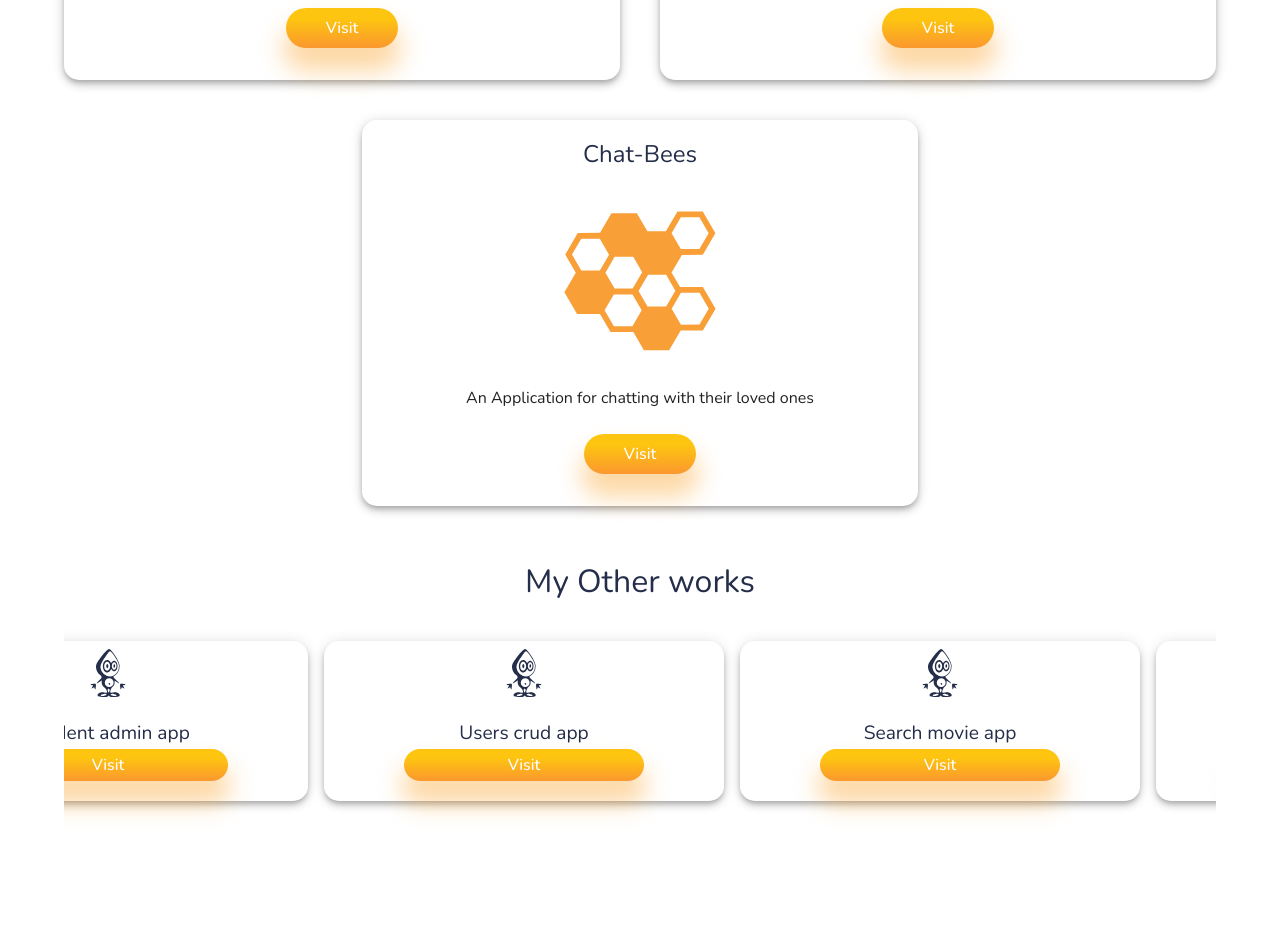
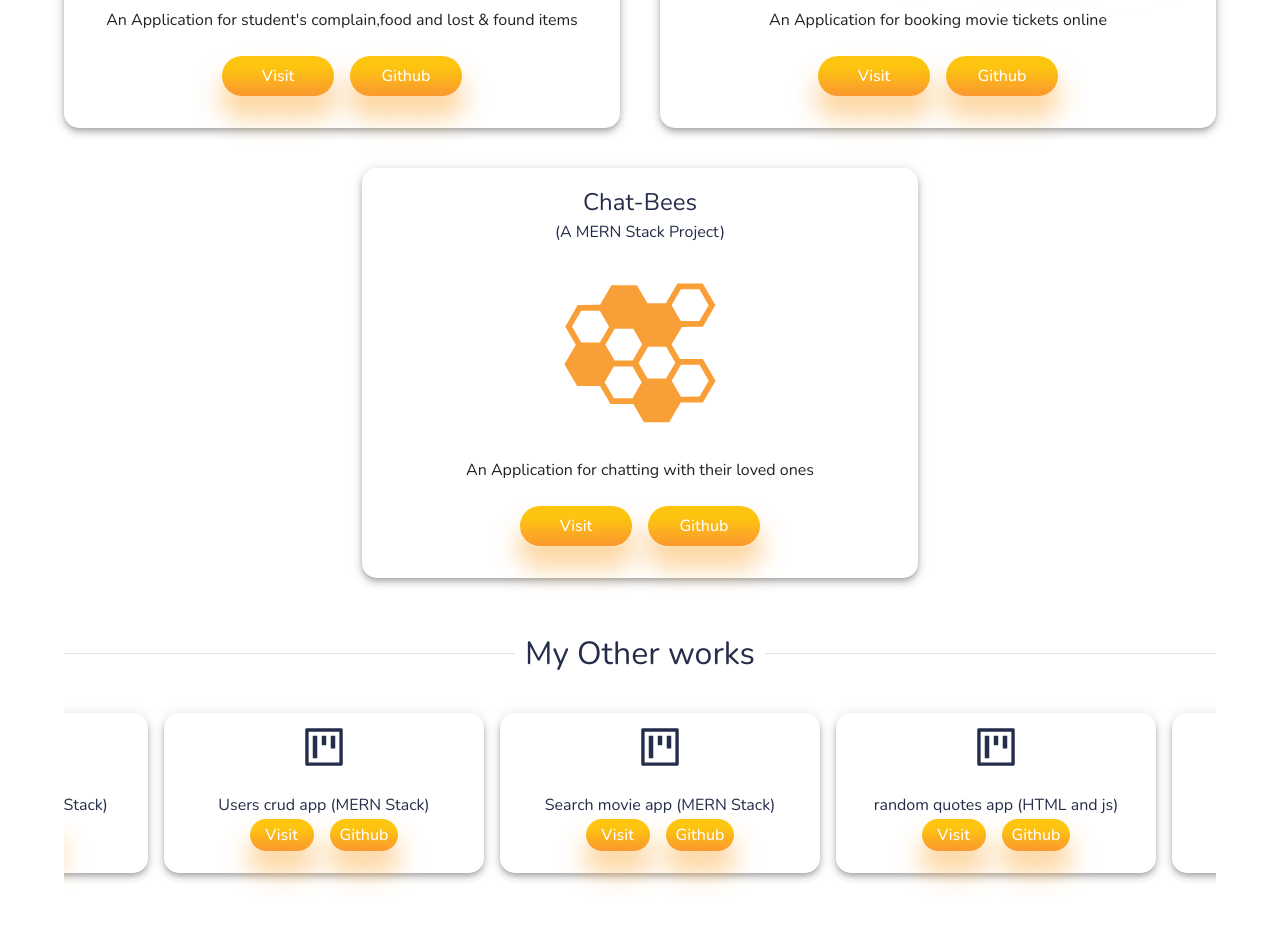
Before and after one commit to Manzar-Hassan/portfolio, a React (Create React App) app: page /projects in a window 1280 px wide. Shown: the part 900-1826 px from the top of the page. Before the commit the page ends 1789 px from the top, so only its background shows below. Built offline with nearby package versions, Linux system fonts and the light colour scheme.

Commit message:
added stack name and github links

```diff
--- a/src/components/animatedRoutes/AnimatedRoutes.js
+++ b/src/components/animatedRoutes/AnimatedRoutes.js
@@ -7,6 +7,7 @@ import Projects from "../../pages/projects/Projects";
 import Skills from "../../pages/skills/Skills";
 import Theme from "../../themes/Theme";
 import SharedContent from "../../helper/SharedContent";
+import Error from "../../pages/error/Error";
 
 const AnimatedRoutes = () => {
   const location = useLocation();
@@ -21,6 +22,7 @@ const AnimatedRoutes = () => {
             <Route path="/skills" element={<Skills />} />
             <Route path="/contact" element={<Contact />} />
             <Route path="/about" element={<About />} />
+            <Route path="/error" element={<Error />} />
           </Route>
         </Routes>
       </Theme>
--- a/src/data/Data.js
+++ b/src/data/Data.js
@@ -54,18 +54,39 @@ export const projectNamesLinks = [
   "https://chat-bees-05.netlify.app/"
 ];
 
+export const githubProjectLinks = [
+  "https://github.com/Manzar-Hassan/inventory-billing-frontend.git",
+  "https://github.com/Manzar-Hassan/find-me-app-updated.git",
+  "https://github.com/Manzar-Hassan/all-in-one-hacksprint-frontend.git",
+  "https://github.com/Manzar-Hassan/guvi-hackathon-2-frontend.git",
+  "https://github.com/Manzar-Hassan/chat-bees-frontend.git"
+]
+
 export const otherProjects = [
-  "Library management app",
-  "Student admin app",
-  "Users crud app",
-  "Search movie app",
-  "random quotes app",
-  "country and weather app",
-  "calculator",
-  "pagination",
-  "discord login page",
-  "loading screen",
+  "Library management app (MERN Stack)",
+  "Student admin app (MERN Stack)",
+  "Users crud app (MERN Stack)",
+  "Search movie app (MERN Stack)",
+  "random quotes app (HTML and js)",
+  "country and weather app (ajax)",
+  "calculator (ajax)",
+  "pagination (ajax)",
+  "discord login page (ajax)",
+  "loading screen (HTML & CSS)",
 ];
+
+export const otherProjectsGithubLinks = [
+  "https://github.com/Manzar-Hassan/library-management.git",
+  "https://github.com/Manzar-Hassan/student-teacher-db.git",
+  "https://github.com/Manzar-Hassan/react-users.git",
+  "https://github.com/Manzar-Hassan/react-my-movies.git",
+  "/error",
+  "/error",
+  "/error",
+  "/error",
+  "/error",
+  "/error"
+]
 
 export const otherProjectsLinks = [
   "https://library-05.netlify.app/",
--- a/src/pages/about/About.js
+++ b/src/pages/about/About.js
@@ -47,7 +47,7 @@ const About = () => {
       >
         <StyledDownloadButton>
           <a
-            href="https://drive.google.com/file/d/1RMPhIMEVHUFsHD17yGTf7UVHzBuHSOqE/view?usp=sharing"
+            href="https://drive.google.com/file/d/171wNLZg4xV1VT8du9fBOjAktVVeakCnY/view?usp=sharing"
             target="_blank"
             rel="noreferrer"
             style={{ color: "inherit" }}
--- /dev/null
+++ b/src/pages/error/Error.js
@@ -0,0 +1,12 @@
+import React from "react";
+import { StyledSkillText } from "../../styles/styles";
+
+const Error = () => {
+  return (
+    <StyledSkillText sx={{ marginTop: "3rem" }}>
+      Sorry, this page's code has not been published to Github...
+    </StyledSkillText>
+  );
+};
+
+export default Error;
--- a/src/pages/projects/Projects.js
+++ b/src/pages/projects/Projects.js
@@ -1,7 +1,7 @@
 import React from "react";
 import { Box, Grid, Typography, Stack, Divider } from "@mui/material";
 import Marquee from "react-fast-marquee";
-import { SiCodeproject } from "react-icons/si";
+import { AiOutlineProject } from "react-icons/ai";
 import { motion } from "framer-motion";
 import {
   aboutProject,
@@ -10,6 +10,8 @@ import {
   otherProjects,
   otherProjectsLinks,
   projects,
+  otherProjectsGithubLinks,
+  githubProjectLinks,
 } from "../../data/Data";
 import {
   StyledBlueEffect,
@@ -45,34 +47,52 @@ const Projects = () => {
           {projects.map((project, index) => (
             <Grid item xs={12} md={6} key={index}>
               <StyledSkillCard elevation={5} sx={{ gap: 3 }}>
-                <StyledSkillText sx={{ fontSize: "1.5rem", marginTop: "1rem" }}>
+                <StyledSkillText
+                  sx={{ fontSize: "1.5rem", marginTop: "1rem" }}
+                  component="div"
+                >
                   {projectNames[index]}
+                  <br />
+                  <Typography component="div">
+                    (A MERN Stack Project)
+                  </Typography>
                 </StyledSkillText>
                 <Box>{project}</Box>
-                <Typography>{aboutProject[index]}</Typography>
-                <a
-                  href={projectNamesLinks[index]}
-                  target="_blank"
-                  rel="noreferrer"
-                  style={{ textDecoration: "none" }}
-                >
+                <Typography component="div">{aboutProject[index]}</Typography>
+                <div>
+                  <div style={{ display: "flex", gap: "1rem" }}>
                     <StyledButton
                       sx={{
                         marginBottom: "2rem",
                         width: "7rem",
                         height: "2.5rem",
                       }}
+                      href={projectNamesLinks[index]}
+                      target="_blank"
                     >
                       Visit
                     </StyledButton>
-                </a>
+
+                    <StyledButton
+                      sx={{
+                        marginBottom: "2rem",
+                        width: "7rem",
+                        height: "2.5rem",
+                      }}
+                      href={githubProjectLinks[index]}
+                      target="_blank"
+                    >
+                      Github
+                    </StyledButton>
+                  </div>
+                </div>
               </StyledSkillCard>
             </Grid>
           ))}
         </Grid>
-        <StyledSkillText variant="h4" sx={{ marginTop: 7 }}>
-          My Other works
-        </StyledSkillText>
+        <Divider sx={{ marginTop: 7 }}>
+          <StyledSkillText variant="h4">My Other works</StyledSkillText>
+        </Divider>
         <Marquee
           pauseOnHover
           speed={100}
@@ -82,7 +102,7 @@ const Projects = () => {
             {otherProjects.map((otherProject, index) => (
               <StyledSkillCard
                 elevation={5}
-                sx={{ width: "25rem", height: "10rem" }}
+                sx={{ width: "20rem", height: "10rem" }}
                 key={index}
               >
                 <StyledSkillText
@@ -92,27 +112,34 @@ const Projects = () => {
                     padding: "0 1rem",
                   }}
                 >
-                  <SiCodeproject />
+                  <AiOutlineProject />
                 </StyledSkillText>
-                <StyledSkillText sx={{ fontSize: "1.2rem" }}>
+                <StyledSkillText sx={{ fontSize: "1rem" }}>
                   {otherProject}
                 </StyledSkillText>
-                <a
-                  href={otherProjectsLinks[index]}
-                  target="_blank"
-                  rel="noreferrer"
-                  style={{ textDecoration: "none" }}
-                >
+                <Box sx={{display:"flex",gap:"1rem"}}>
                   <StyledButton
                     sx={{
                       marginBottom: "2rem",
-                      width: "15rem",
                       height: "2rem",
                     }}
+                    href={otherProjectsLinks[index]}
+                    target="_blank"
                   >
                     Visit
                   </StyledButton>
-                </a>
+
+                  <StyledButton
+                    sx={{
+                      marginBottom: "2rem",
+                      height: "2rem",
+                    }}
+                    href={otherProjectsGithubLinks[index]}
+                    target="_blank"
+                  >
+                    Github
+                  </StyledButton>
+                </Box>
               </StyledSkillCard>
             ))}
           </Stack>
```
Lines whose indentation alone changed are shown as unchanged.
